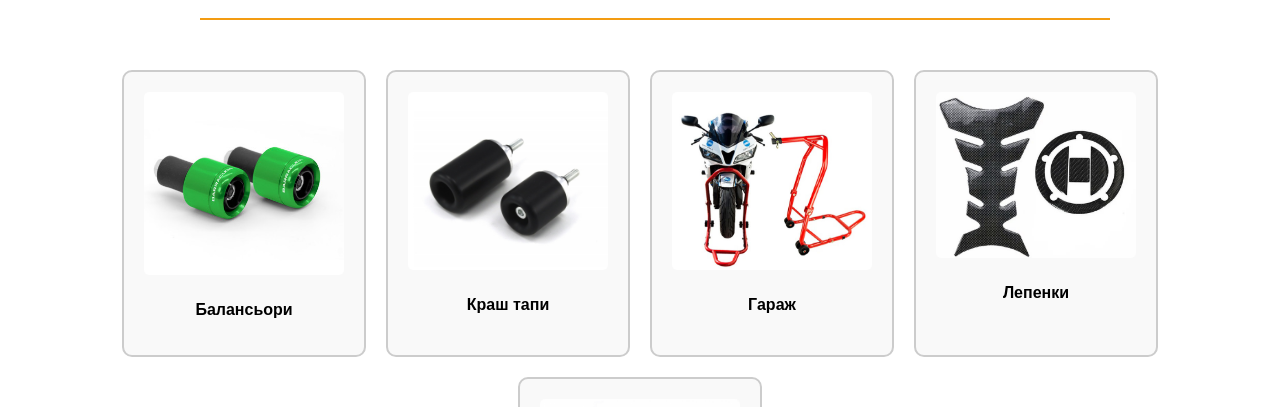
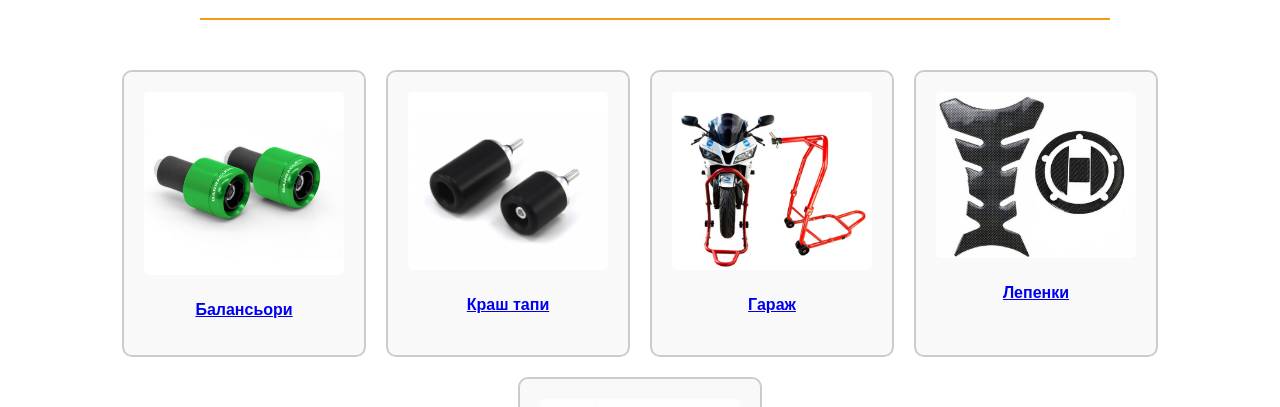
Before and after one commit to dsimplichev/martimoto, a React (Create React App) app: page /accessories in a window 1280 px wide. Shown: the part 347-754 px from the top of the page. Built offline with nearby package versions, Linux system fonts and the light colour scheme; no server answers.

Commit message:
done whit page accessories

```diff
--- a/src/App.js
+++ b/src/App.js
@@ -10,11 +10,13 @@ import BrandDetails from "./pages/brandDetails/BrandDetails";
 import ModelDetails from "./pages/brandDetails/ModelDetails";
 import YearDetails from "./pages/brandDetails/YearDetails";
 import Accessories from "./pages/accessories/Accessories";
+import AccessoryDetails from "./pages/brandDetails/AccessoryDetails";
 import PartsDetails from "./pages/brandDetails/PartsDetails";
 import Login from "./pages/login/Login";
 import Register from "./pages/register/Register";
 import AddAccessory from "./pages/addAccessory/AddAccessory";
 import AddPart from "./pages/addPart/AddPart";
+
 
 import React, { useState, useContext } from 'react';
 import { AuthContext } from './Context/AuthContext';
@@ -36,6 +38,7 @@ function App() {
         <Route path="/about" element={<About />} />
         <Route path="/partssearch" element={<PartsSearch />} />
         <Route path="/accessories" element={<Accessories />} />
+        <Route path="/accessories/:accessoryName" element={<AccessoryDetails />} />
         <Route path="/brands/:brandName" element={<BrandDetails />} />
         <Route path="/brands/:brandName/models/:modelName" element={<ModelDetails />} />
         <Route path="/brands/:brandName/models/:modelName/:subModelName" element={<YearDetails />} />
--- a/src/pages/accessories/Accessories.jsx
+++ b/src/pages/accessories/Accessories.jsx
@@ -1,38 +1,39 @@
-import './accessories.css';
-import balansior from "../../assets/balansior.png"
-import krashtapi from "../../assets/krashtapi.png"
-import garaj from "../../assets/garaj.png"
-import lepenki from "../../assets/lepenki.png"
-import rukohvatki from "../../assets/rukohvatki.png"
+import { Link } from "react-router-dom";
+import "./accessories.css";
+import balansior from "../../assets/balansior.png";
+import krashtapi from "../../assets/krashtapi.png";
+import garaj from "../../assets/garaj.png";
+import lepenki from "../../assets/lepenki.png";
+import rukohvatki from "../../assets/rukohvatki.png";
 
 function Accessories() {
     return (
         <div className="accessories-page">
             <div className="header-section-acc">
-            <h1>Аксесоари</h1>
+                <h1>Аксесоари</h1>
             </div>
             <div className="divider-acc"></div>
             <div className="accessory-categories">
-                <div className="category">
+                <Link to="/accessories/Балансьори" className="category">
                     <img src={balansior} alt="Балансьори" className="category-image"/>
                     <p>Балансьори</p>
-                    </div>
-                <div className="category">
-                    <img src={krashtapi}  alt="Краш тапи" className="category-image"/>
+                </Link>
+                <Link to="/accessories/Краш%20тапи" className="category">
+                    <img src={krashtapi} alt="Краш тапи" className="category-image"/>
                     <p>Краш тапи</p>
-                    </div>
-                <div className="category">
+                </Link>
+                <Link to="/accessories/Гараж" className="category">
                     <img src={garaj} alt="Гараж" className="category-image"/>
                     <p>Гараж</p>
-                    </div>
-                <div className="category">
+                </Link>
+                <Link to="/accessories/Лепенки" className="category">
                     <img src={lepenki} alt="Лепенки" className="category-image"/>
                     <p>Лепенки</p>
-                    </div>
-                <div className="category">
-                    <img src={rukohvatki} alt="Ръкохватки" className="category-image" />
+                </Link>
+                <Link to="/accessories/Ръкохватки" className="category">
+                    <img src={rukohvatki} alt="Ръкохватки" className="category-image"/>
                     <p>Ръкохватки</p>
-                    </div>
+                </Link>
             </div>
         </div>
     );
--- /dev/null
+++ b/src/pages/brandDetails/AccessoryDetails.jsx
@@ -0,0 +1,18 @@
+import { useParams } from "react-router-dom";
+import "./accessoryDetails.css";
+
+function AccessoryDetails() {
+    const { accessoryName } = useParams();
+
+    return (
+        <div className="accessories-page">
+            <div className="header-section-acc">
+                <h1>{accessoryName}</h1>
+            </div>
+            <div className="divider-acc"></div>
+            <p></p>
+        </div>
+    );
+}
+
+export default AccessoryDetails;
```
Also changed, not shown: src/pages/brandDetails/accessoryDetails.css (added).
